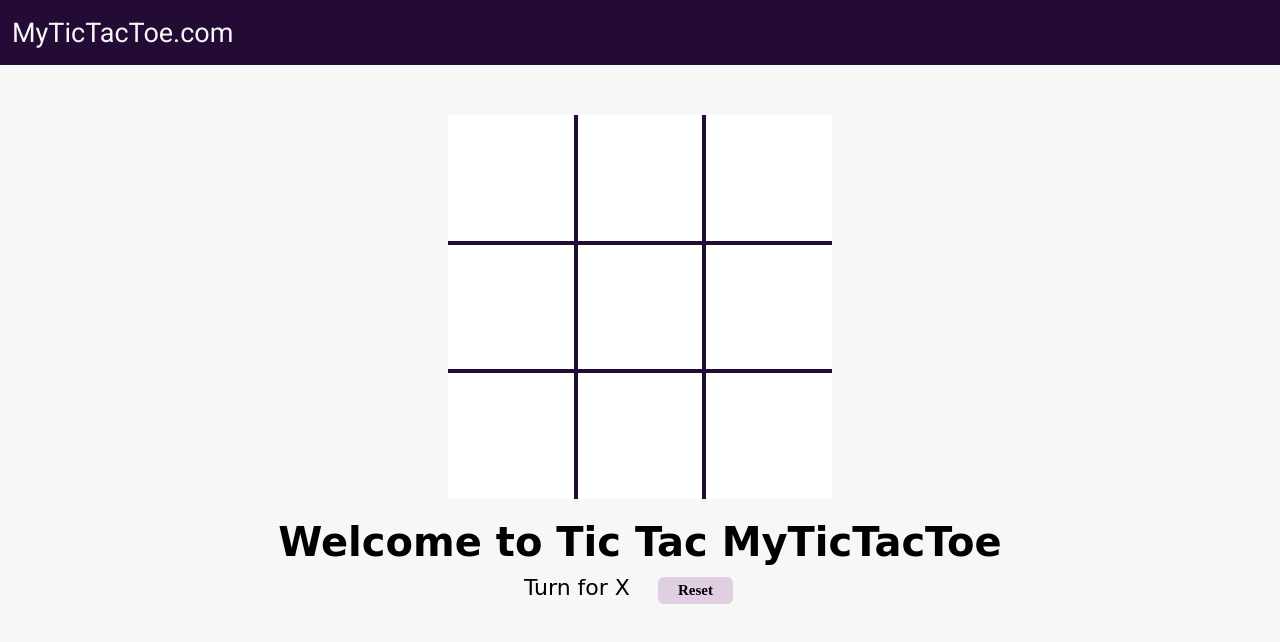
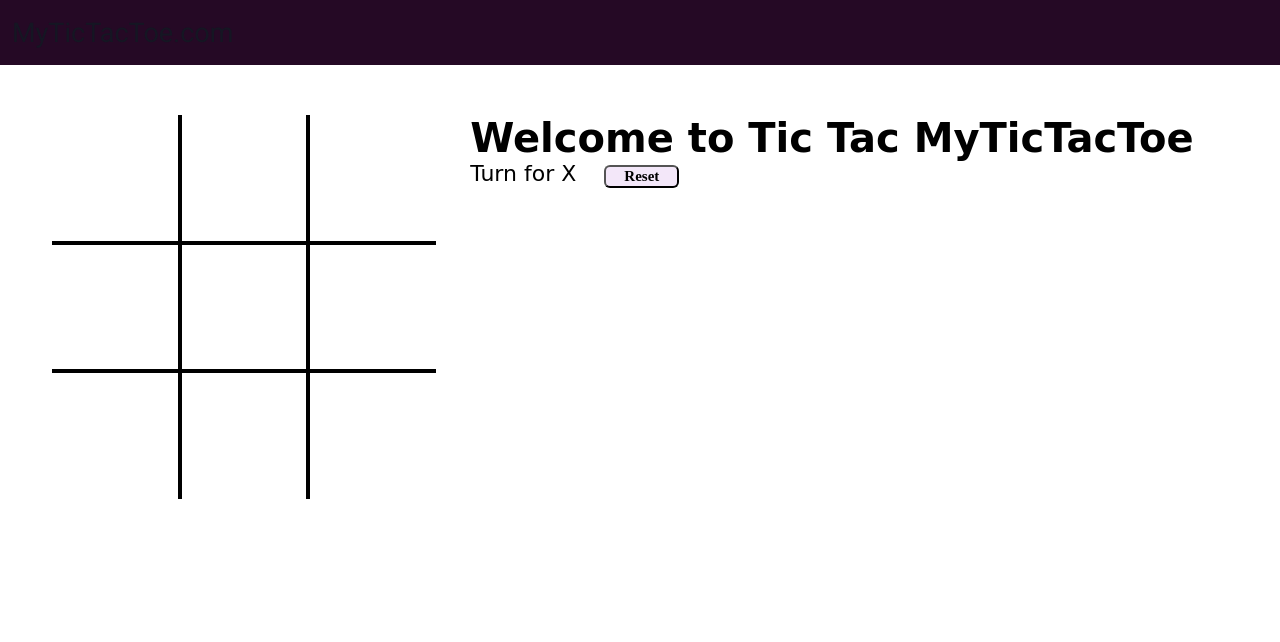
Before and after one commit to maheshbabu1807/TIC-TAC-TOE, a plain HTML site: page index.html in a window 1280 px wide. Drawn offline with Linux system fonts and the light colour scheme; a web font is replaced by a local one.

Commit message:
Update style.css

```diff
--- a/style.css
+++ b/style.css
@@ -1,130 +1,114 @@
 @import url('https://fonts.googleapis.com/css2?family=Baloo+Bhaina+2&family=Roboto&display=swap');
-
-* {
+*{
     margin: 0;
     padding: 0;
-    box-sizing: border-box;
 }
 
-body {
-    background: #f7f7f7;
-    font-family: 'Roboto', sans-serif;
-}
-
-nav {
-    background-color: #240b36;
-    color: #f7f7f7;
+nav{
+    background-color: rgb(37, 9, 37);
+    color: hsl(235,24%,11%);
     height: 65px;
     font-size: 27px;
     display: flex;
     align-items: center;
     padding: 0 12px;
+    font-family: 'Roboto', sans-serif;
 }
 
-nav ul {
+nav ul{
     list-style-type: none;
 }
 
-.gameContainer {
+.gameContainer{
     display: flex;
     justify-content: center;
-    align-items: center;
-    flex-direction: column;
     margin-top: 50px;
 }
 
-.container {
+.container{
     display: grid;
     grid-template-rows: repeat(3, 10vw);
     grid-template-columns: repeat(3, 10vw);
+    font-family: 'Roboto', sans-serif;
     position: relative;
 }
 
-.box {
-    border: 2px solid #240b36;
+.box{
+    border: 2px solid black;
     font-size: 8vw;
     cursor: pointer;
     display: flex;
     justify-content: center;
     align-items: center;
-    background-color: #fff;
-    transition: background-color 0.3s;
 }
 
-.box:hover {
-    background-color: #e0cfe0;
+.box:hover{
+    background-color: rgb(242, 234, 250);
 }
 
 .info {
     font-size: 22px;
 }
 
-.gameInfo {
-    margin-top: 20px;
+.gameInfo{
     padding: 0 34px;
     font-family: 'Baloo Bhaina 2', cursive;
-    text-align: center;
 }
 
-.gameInfo h1 {
+.gameInfo h1{
     font-size: 2.5rem;
-    margin-bottom: 10px;
 }
 
-.imgbox img {
+.imgbox img{
     width: 0;
     transition: width 1s ease-in-out;
 }
 
-.br-0 {
+.br-0{
     border-right: 0;
 }
 
-.bl-0 {
+.bl-0{
     border-left: 0;
 }
 
-.bt-0 {
+.bt-0{
     border-top: 0;
 }
 
-.bb-0 {
+.bb-0{
     border-bottom: 0;
 }
 
 #reset {
     margin: 0 23px;
-    padding: 5px 20px;
-    background: #e0cfe0;
+    padding: 1px 18px;
+    background: #f3e7f9;
     border-radius: 6px;
     cursor: pointer;
     font-family: 'Baloo Bhaina 2';
     font-size: 15px;
     font-weight: bolder;
-    border: none;
-    transition: background 0.3s;
 }
 
-#reset:hover {
-    background: #cfa3cf;
-}
-
-.line {
-    background-color: #911d91;
+.line{
+    background-color: black;
     height: 3px;
     width: 0;
     position: absolute;
+    background-color: #911d91;
     transition: width 1s ease-in-out;
 }
 
-@media screen and (max-width: 950px) {
-    .gameContainer {
+@media screen and (max-width: 950px)
+{
+    .gameContainer{
         flex-wrap: wrap;
     }
-    .gameInfo {
+    .gameInfo{
         margin-top: 34px;
     }
-    .gameInfo h1 {
+    .gameInfo h1{
         font-size: 1.5rem;
     }
     .container {
```
